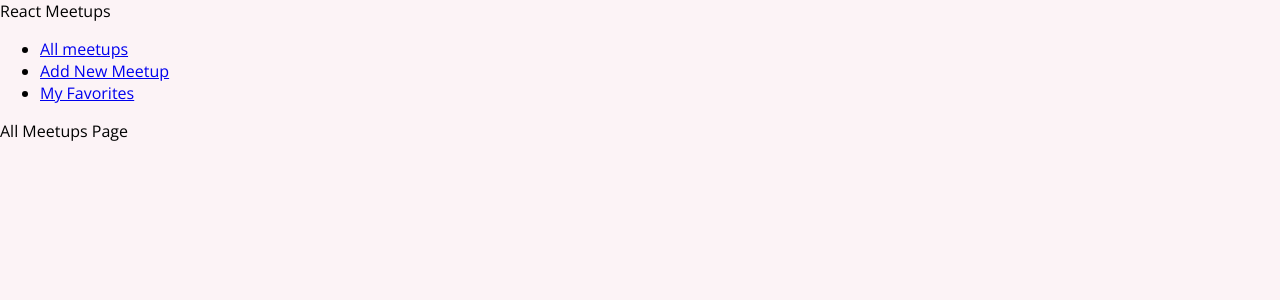
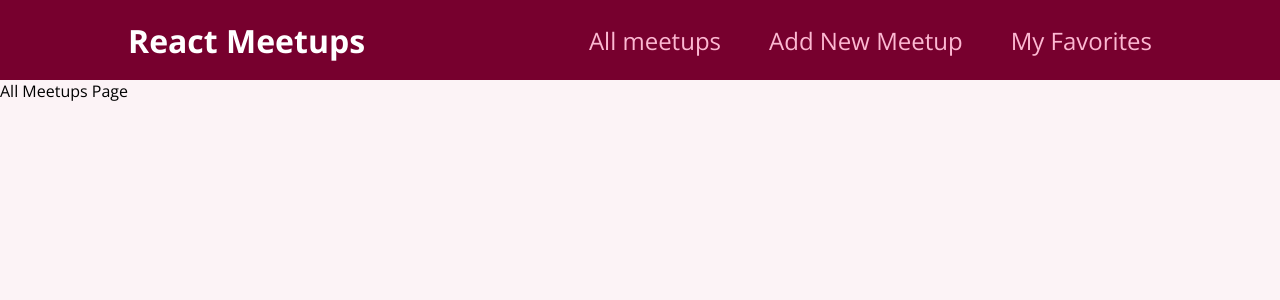
Before and after one commit to chen55680/react-course, a React (Create React App) app: page / in a window 1280 px wide. Shown: the top 300 px of the page. Built offline with nearby package versions, Linux system fonts and the light colour scheme.

Commit message:
033-router

```diff
--- a/src/components/layout/MainNavigation.js
+++ b/src/components/layout/MainNavigation.js
@@ -1,9 +1,11 @@
 import { Link } from 'react-router-dom';
+
+import classes from './MainNavigation.module.css'
 
 function MainNavigation() {
     return (
-    <header>
-        <div>React Meetups</div>
+    <header className={classes.header}>
+        <div className={classes.logo}>React Meetups</div>
         <nav>
             <ul>
                 <li>
--- /dev/null
+++ b/src/components/layout/MainNavigation.module.css
@@ -0,0 +1,47 @@
+.header {
+    width: 100%;
+    height: 5rem;
+    display: flex;
+    align-items: center;
+    justify-content: space-between;
+    background-color: #77002e;
+    padding: 0 10%;
+  }
+
+  .logo {
+    font-size: 2rem;
+    color: white;
+    font-weight: bold;
+  }
+
+  .header ul {
+    list-style: none;
+    margin: 0;
+    padding: 0;
+    display: flex;
+    align-items: baseline;
+  }
+
+  .header li {
+    margin-left: 3rem;
+  }
+
+  .header a {
+    text-decoration: none;
+    font-size: 1.5rem;
+    color: #fcb8d2;
+  }
+
+  .header a:hover,
+  .header a:active,
+  .header a.active {
+    color: white;
+  }
+
+  .badge {
+    background-color: #cc2062;
+    color: white;
+    border-radius: 12px;
+    padding: 0 1rem;
+    margin-left: 0.5rem;
+  }
--- a/src/pages/AllMeetups.js
+++ b/src/pages/AllMeetups.js
@@ -1,3 +1,24 @@
+const DUMMY_DATA = [
+    {
+      id: 'm1',
+      title: 'This is a first meetup',
+      image:
+        'https://upload.wikimedia.org/wikipedia/commons/thumb/d/d3/Stadtbild_M%C3%BCnchen.jpg/2560px-Stadtbild_M%C3%BCnchen.jpg',
+      address: 'Meetupstreet 5, 12345 Meetup City',
+      description:
+        'This is a first, amazing meetup which you definitely should not miss. It will be a lot of fun!',
+    },
+    {
+      id: 'm2',
+      title: 'This is a second meetup',
+      image:
+        'https://upload.wikimedia.org/wikipedia/commons/thumb/d/d3/Stadtbild_M%C3%BCnchen.jpg/2560px-Stadtbild_M%C3%BCnchen.jpg',
+      address: 'Meetupstreet 5, 12345 Meetup City',
+      description:
+        'This is a first, amazing meetup which you definitely should not miss. It will be a lot of fun!',
+    },
+  ];
+
 function AllMeetupsPage() {
     return <div>All Meetups Page</div>
 }
```
